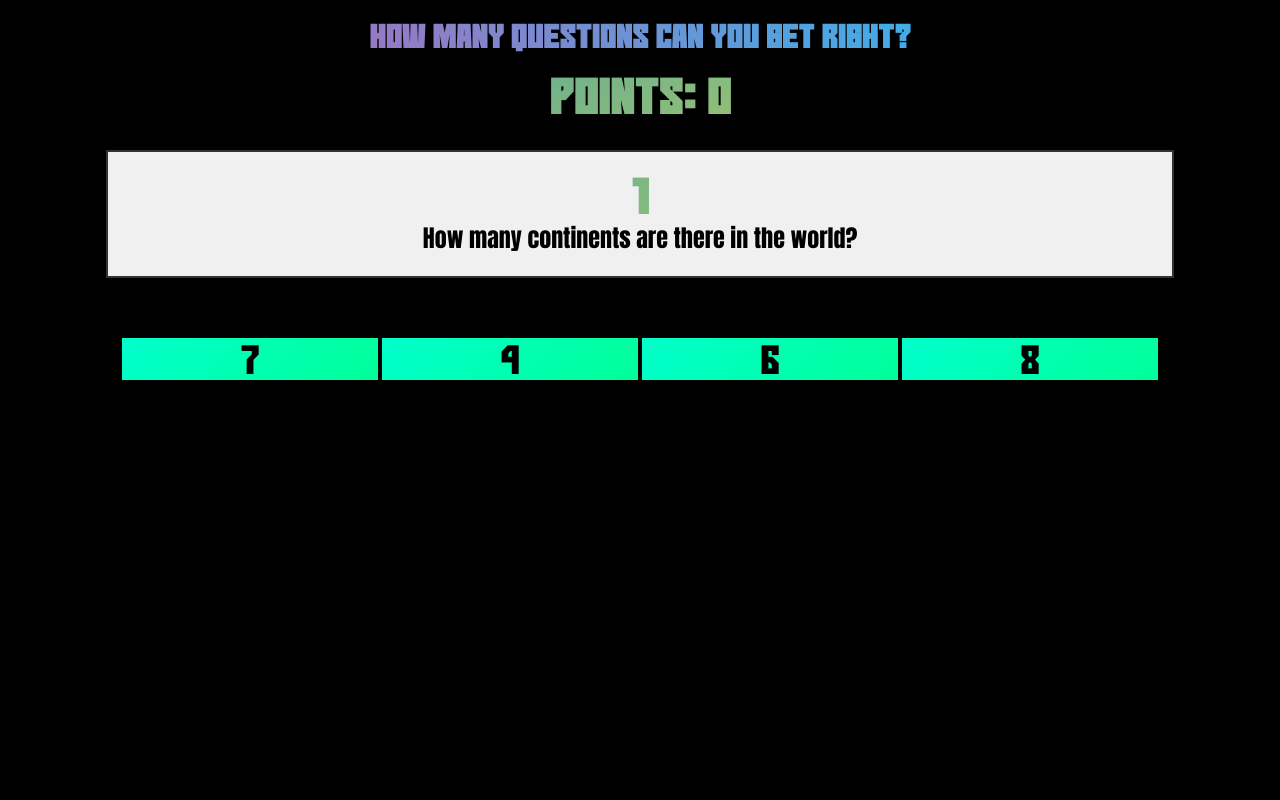
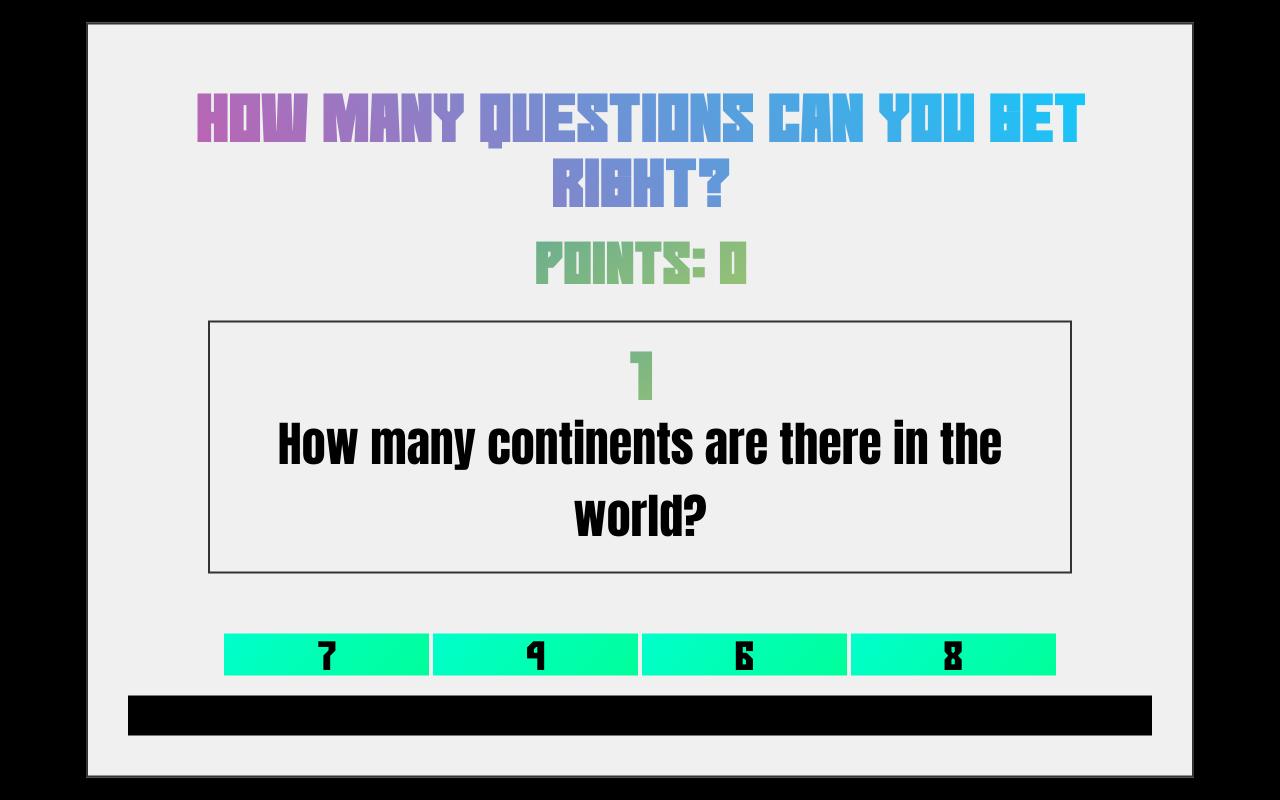
Before and after one commit to dchung07/manhattan_project_1, a plain HTML site: page question_page.html in a window 1280 px wide. Drawn offline with Linux system fonts and the light colour scheme.

Commit message:
qol changes

```diff
--- a/question_page.html
+++ b/question_page.html
@@ -7,7 +7,7 @@
     <link rel="stylesheet" href="styles.css">
 </head>
 <body id="question_page_body">
-    <div class="container">
+    <div id= "questionPageContainer" class="container">
         <div id="topContainer">
             <h1 id="questionBodyTitle">How many questions can you get right?</h1>
             <h2 id="pointsTag">points: 0</h2>
--- a/styles.css
+++ b/styles.css
@@ -45,6 +45,18 @@
     text-align: center;
 }
 
+#questionPageContainer {
+    position: absolute;
+    top: 50%;
+    left: 50%;
+    transform: translate(-50%, -50%);
+    text-align: center;
+    border: 2px solid #333;
+    padding: 40px;
+    background-color: #f0f0f0;
+    width: 80%;
+}
+
 #indexContainer {
     position: absolute;
     top: 50%;
@@ -62,7 +74,7 @@
     background-clip: text;
     color: transparent;
     font-family: 'continue';
-    font-size: 2rem;
+    font-size: 4rem;
 }
 
 #pointsTag {
@@ -72,7 +84,7 @@
     background-clip: text;
     color: transparent;
     font-family: 'continue';
-    font-size: 3rem;
+    font-size: 3.5rem;
 }
 
 #question_page_body {
@@ -102,17 +114,18 @@
     background-clip: text;
     color: transparent;
     font-family: 'continue';
-    font-size: 3rem;
+    font-size: 4rem;
 }
 
 #question {
-    font-family:Impact, Haettenschweiler, 'Arial Narrow Bold', sans-serif
+    font-family:Impact, Haettenschweiler, 'Arial Narrow Bold', sans-serif;
+    font-size: 3rem;
 }
 
 #answer {
     color: #cf58ab;
     font-family: 'continue';
-    font-size: 4rem;
+    font-size: 2rem;
 }
 
 #resultContainer {
```
